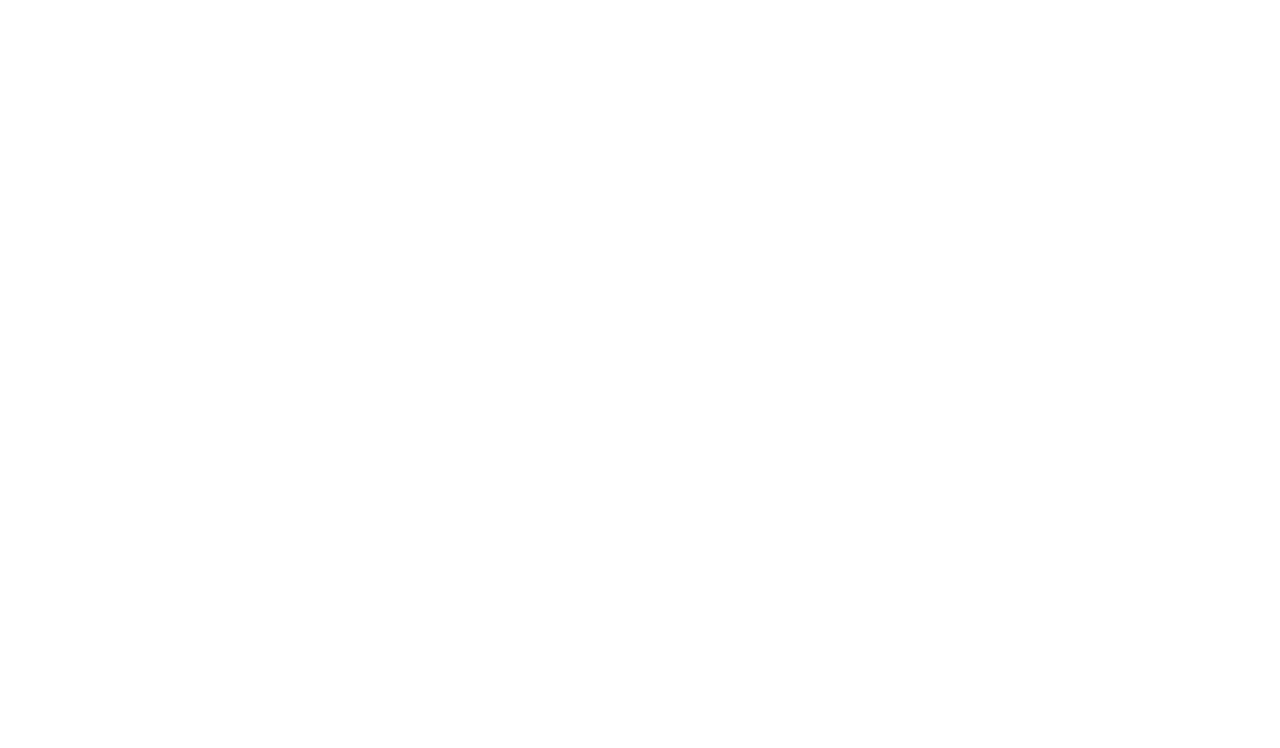
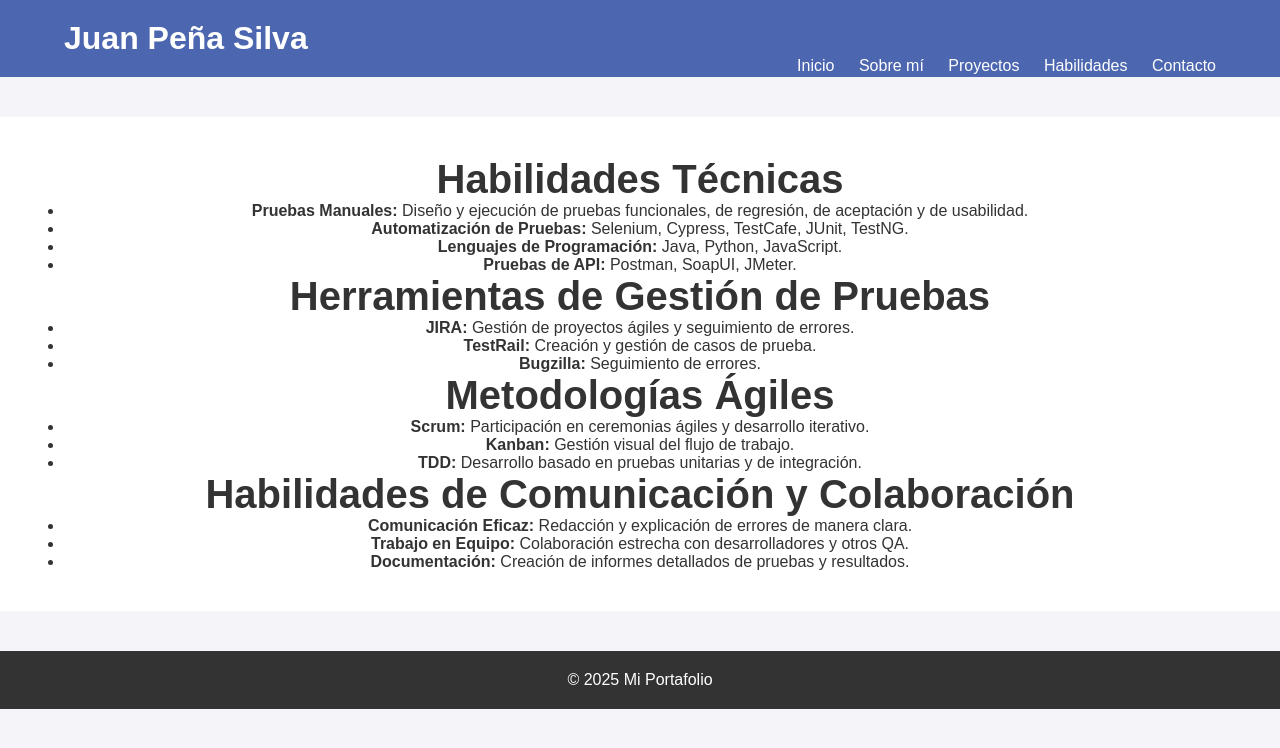
Before and after one commit to jcp0997/mi-pagina-web, a plain HTML site: page habilidades.html in a window 1280 px wide. Drawn offline with Linux system fonts and the light colour scheme.

Commit message:
8vo commit: agregando sección de habilidades

```diff
--- a/habilidades.html
+++ b/habilidades.html
@@ -0,0 +1,71 @@
+<!DOCTYPE html>
+<html lang="es">
+<head>
+    <meta charset="UTF-8">
+    <meta name="viewport" content="width=device-width, initial-scale=1.0">
+    <title>Habilidades</title>
+    <link rel="stylesheet" href="style.css">
+</head>
+<body>
+
+    <!-- Header Section -->
+    <header>
+        <div class="container">
+            <h1>Juan Peña Silva</h1>
+            <nav>
+                <ul>
+                    <li><a href="index.html">Inicio</a></li>
+                    <li><a href="sobre-mi.html">Sobre mí</a></li>
+                    <li><a href="#">Proyectos</a></li>
+                    <li><a href="habilidades.html">Habilidades</a></li>
+                    <li><a href="contacto.html">Contacto</a></li>
+                </ul>
+            </nav>
+        </div>
+    </header>
+
+    <!-- Main Content Section -->
+    <main>
+        <section class="intro">
+            <div class="container">
+            <h2>Habilidades Técnicas</h2>
+              <ul>
+                <li><strong>Pruebas Manuales:</strong> Diseño y ejecución de pruebas funcionales, de regresión, de aceptación y de usabilidad.</li>
+                <li><strong>Automatización de Pruebas:</strong> Selenium, Cypress, TestCafe, JUnit, TestNG.</li>
+                <li><strong>Lenguajes de Programación:</strong> Java, Python, JavaScript.</li>
+                <li><strong>Pruebas de API:</strong> Postman, SoapUI, JMeter.</li>
+              </ul>
+
+              <h2>Herramientas de Gestión de Pruebas</h2>
+              <ul>
+                <li><strong>JIRA:</strong> Gestión de proyectos ágiles y seguimiento de errores.</li>
+                <li><strong>TestRail:</strong> Creación y gestión de casos de prueba.</li>
+                <li><strong>Bugzilla:</strong> Seguimiento de errores.</li>
+              </ul>
+
+              <h2>Metodologías Ágiles</h2>
+              <ul>
+                <li><strong>Scrum:</strong> Participación en ceremonias ágiles y desarrollo iterativo.</li>
+                <li><strong>Kanban:</strong> Gestión visual del flujo de trabajo.</li>
+                <li><strong>TDD:</strong> Desarrollo basado en pruebas unitarias y de integración.</li>
+              </ul>
+
+              <h2>Habilidades de Comunicación y Colaboración</h2>
+              <ul>
+                <li><strong>Comunicación Eficaz:</strong> Redacción y explicación de errores de manera clara.</li>
+                <li><strong>Trabajo en Equipo:</strong> Colaboración estrecha con desarrolladores y otros QA.</li>
+                <li><strong>Documentación:</strong> Creación de informes detallados de pruebas y resultados.</li>
+              </ul>
+            </div>
+        </section>
+    </main>
+
+    <!-- Footer Section -->
+    <footer>
+        <div class="container">
+            <p>&copy; 2025 Mi Portafolio</p>
+        </div>
+    </footer>
+
+</body>
+</html>
```
Also changed, not shown: contacto.html (+1 -1 lines), index.html (+1 -1 lines), sobre-mi.html (+1 -1 lines).
